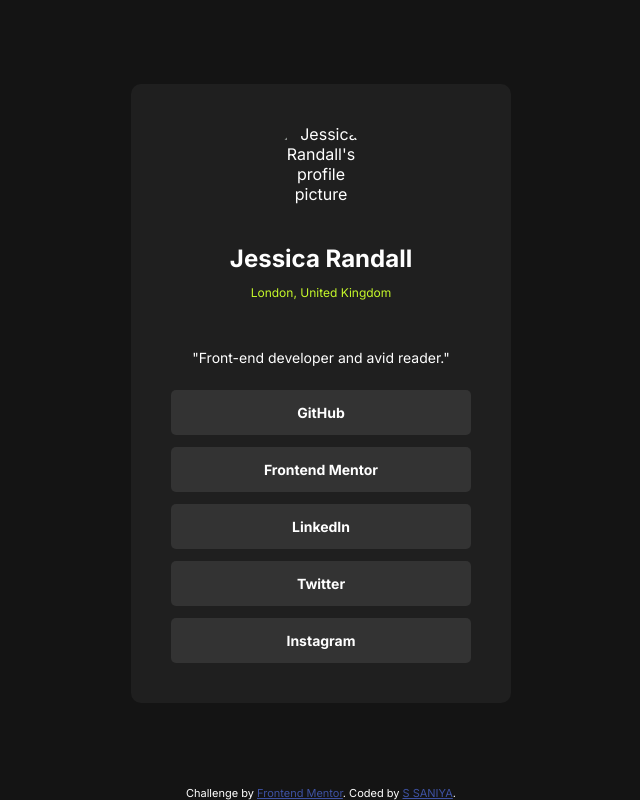
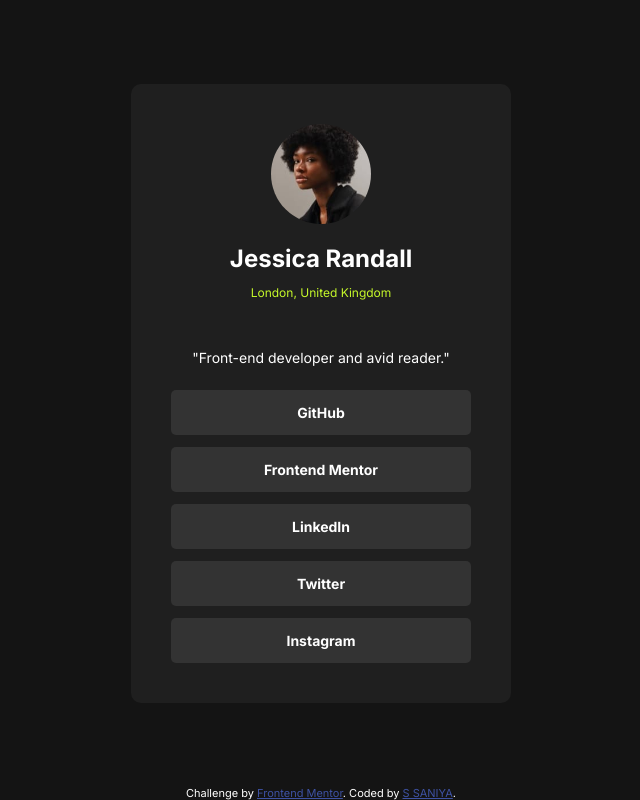
Before and after one commit to syedsaniya0001-max/social-media-links, a plain HTML site: page index.html in a window 1280 px wide. Shown: the whole page, without its empty margins (319-959 px from the left). Drawn offline with Linux system fonts and the light colour scheme.

Commit message:
Fix image paths to use forward slashes for web compatibility

```diff
--- a/index.html
+++ b/index.html
@@ -83,7 +83,7 @@
 </head>
 <body>
   <div class="container">
-      <img src="assets\images\avatar-jessica.jpeg" alt="Jessica Randall's profile picture">
+      <img src="assets/images/avatar-jessica.jpeg" alt="Jessica Randall's profile picture">
     <h1>Jessica Randall</h1>
   <p class="place">London, United Kingdom</p>
   <p class="about">"Front-end developer and avid reader."</p>
```
Also changed, not shown: social-links-profile-main/index.html (+1 -1 lines), assets/fonts/Inter-VariableFont_slnt,wght.ttf (added), assets/fonts/OFL.txt (added), assets/fonts/README.txt (added), assets/fonts/static/Inter-Bold.ttf (added), assets/fonts/static/Inter-Regular.ttf (added), assets/fonts/static/Inter-SemiBold.ttf (added), assets/images/avatar-jessica.jpeg (added), assets/images/favicon-32x32.png (added).
